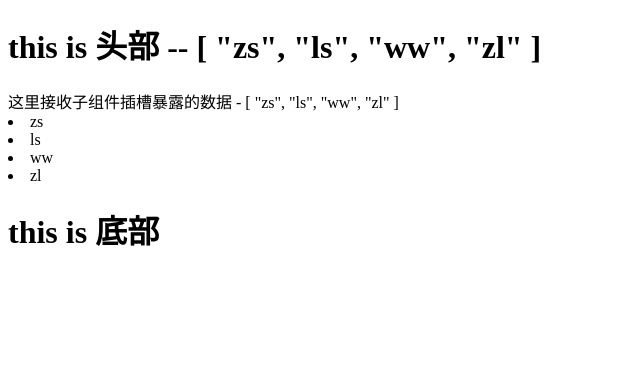
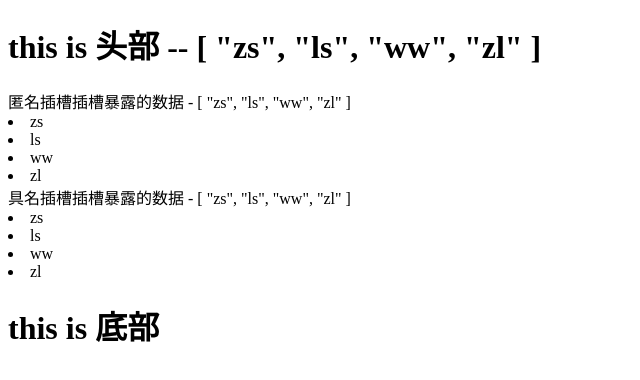
Before and after one commit to zsy0216/vue-learnning, a plain HTML site: page 44-Vue组件-作用域插槽/index.html in a window 1280 px wide. Shown: the whole page, without its empty margins (0-640 px from the left). Drawn offline with Linux system fonts and the light colour scheme.

Commit message:
feat: Vue 作用域插槽

```diff
--- a/44-Vue组件-作用域插槽/index.html
+++ b/44-Vue组件-作用域插槽/index.html
@@ -14,8 +14,13 @@
   <div>
     <son>
       <!-- slot-scope="abc" 接收子组件插槽暴露的数据 -->
-      <template slot-scope="abc">
-        <div>这里接收子组件插槽暴露的数据 - {{abc.names}}</div>
+      <template v-slot:default="abc">
+        <div>匿名插槽插槽暴露的数据 - {{abc.names}}</div>
+        <li v-for="name in abc.names">{{name}}</li>
+      </template>
+
+      <template #test="abc">
+        <div>具名插槽插槽暴露的数据 - {{abc.names}}</div>
         <li v-for="name in abc.names">{{name}}</li>
       </template>
     </son>
@@ -27,7 +32,9 @@
     <h1>this is 头部 -- {{names}}</h1>
 
     <!-- :names="names" 将子组件中的names数据暴露给父组件 -->
-    <slot :names="names">默认插槽数据 - {{names}}</slot>
+    <slot :names="names">匿名插槽数据 - {{names}}</slot>
+
+    <slot name="test" :names="names">默认插槽数据 - {{names}}</slot>
 
     <h1>this is 底部</h1>
   </div>
@@ -72,6 +79,14 @@
 - 在父组件中通过 <template slot-scope='作用域名称'> 接收数据
 - 在父组件的 <template></template> 中通过 作用域名称.数据名称 方式使用数据
 
+3. Vue 2.6 v-slot 指令
+对于作用域插槽，v-slot 指令替换了 slot-scope
+也就是说，我们除了可以通过v-slot指令告诉Vue内容要填充到哪一个具名插槽中。
+还可以通过 v-slot 指令告诉 Vue 如何接收作用域插槽暴露的数据
+
+使用方法
+v-slot:插槽名称='作用域名称'
+
 3. 作用域插槽的应用场景
 子组件提供数据，父组件决定如何渲染
 -->
```
